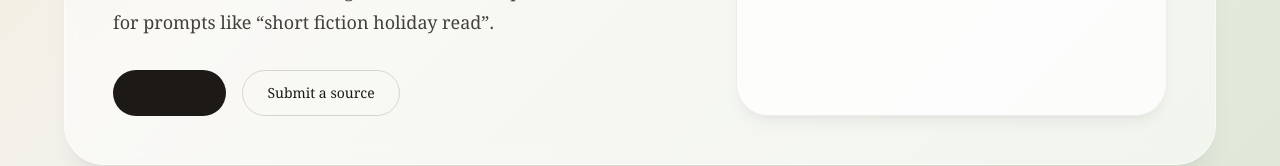
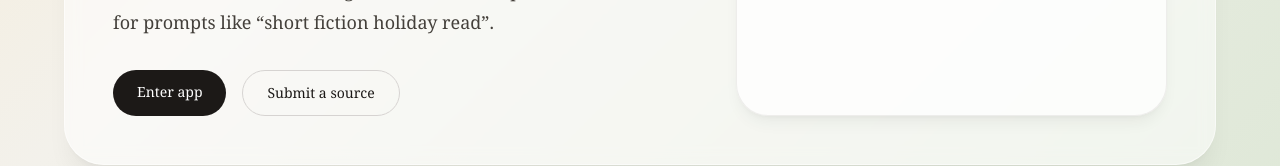
Before and after one commit to Modikai77/book-recommendations, a Next.js app: page / in a window 1280 px wide. Shown: the part 657-823 px from the top of the page. Built offline with nearby package versions, Linux system fonts and the light colour scheme.

Commit message:
Fix home page CTA text color

```diff
--- a/app/page.tsx
+++ b/app/page.tsx
@@ -17,7 +17,7 @@ export default function HomePage() {
             </p>
             <div className="mt-8 flex flex-wrap gap-4">
               <Link href="/dashboard" className="rounded-full bg-stone-900 px-6 py-3 text-sm font-medium text-white">
-                Enter app
+                <span className="text-white">Enter app</span>
               </Link>
               <Link href="/submit-source" className="rounded-full border border-stone-300 px-6 py-3 text-sm font-medium">
                 Submit a source
```
